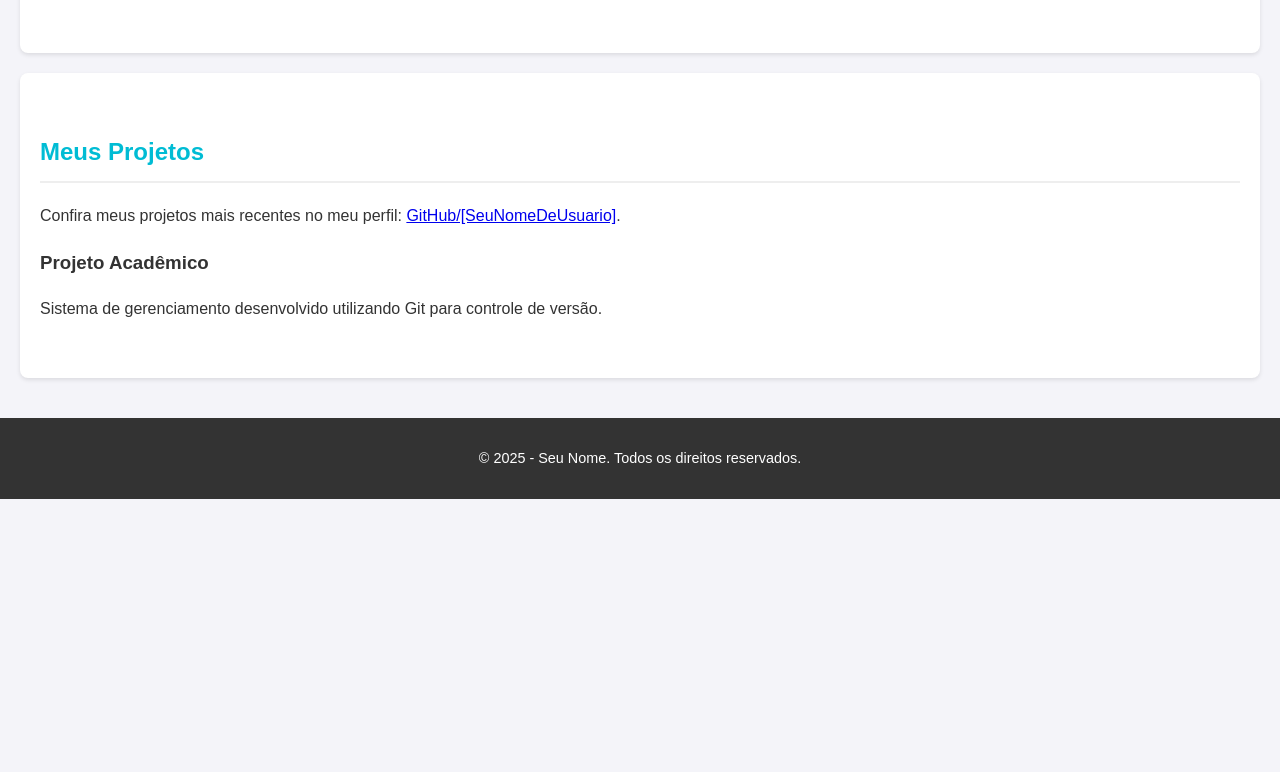
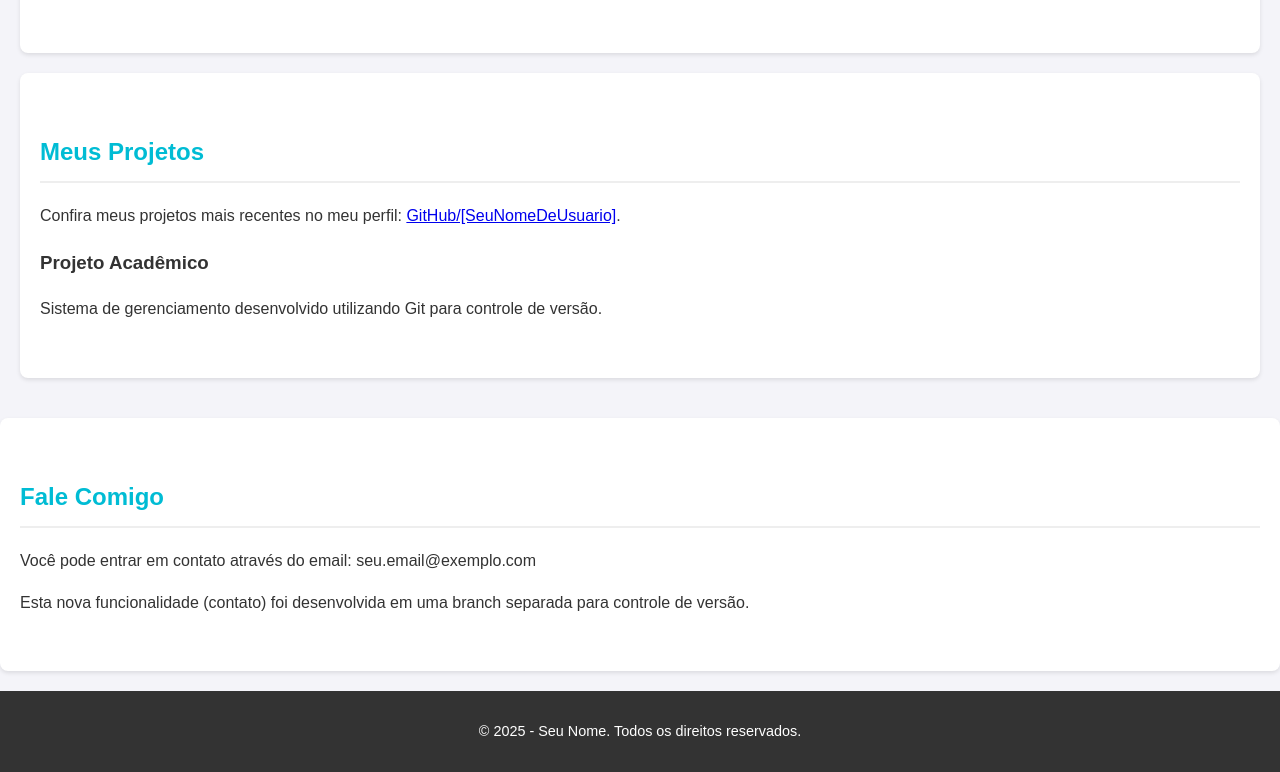
Before and after one commit to diegofernandestrue-cmd/mini-portfolio, a plain HTML site: page index.html in a window 1280 px wide. Shown: the part 345-1117 px from the top of the page. Before the commit the page ends 844 px from the top, so only its background shows below. Drawn offline with Linux system fonts and the light colour scheme.

Commit message:
Adição da seção 'Fale Comigo'
Implementação da nova seção de contato dentro da branch de desenvolvimento para demonstração de controle de versão

```diff
--- a/index.html
+++ b/index.html
@@ -39,7 +39,11 @@
             </article>
         </section>
     </main>
-
+<section id="contato">
+    <h2>Fale Comigo</h2>
+    <p>Você pode entrar em contato através do email: seu.email@exemplo.com</p>
+    <p>Esta nova funcionalidade (contato) foi desenvolvida em uma branch separada para controle de versão.</p>
+</section>
     <footer>
         <p>&copy; 2025 - Seu Nome. Todos os direitos reservados.</p>
     </footer>
```
